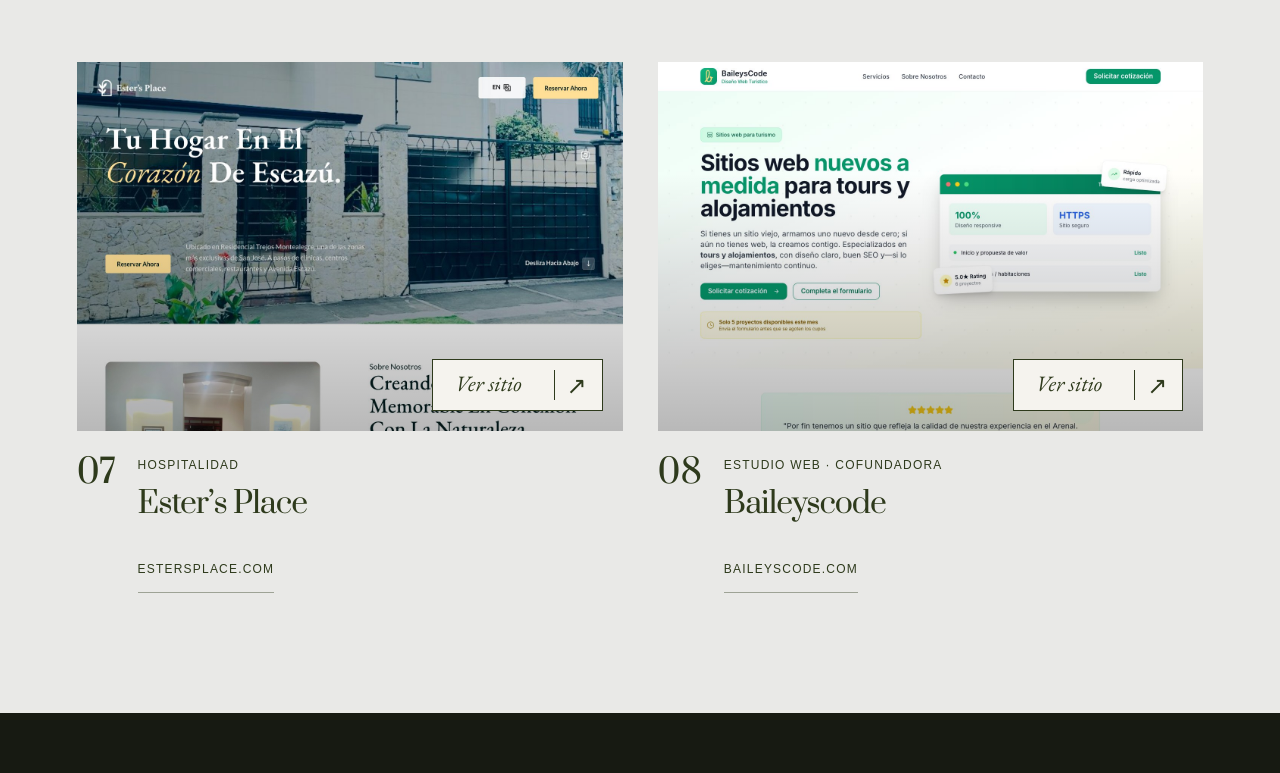
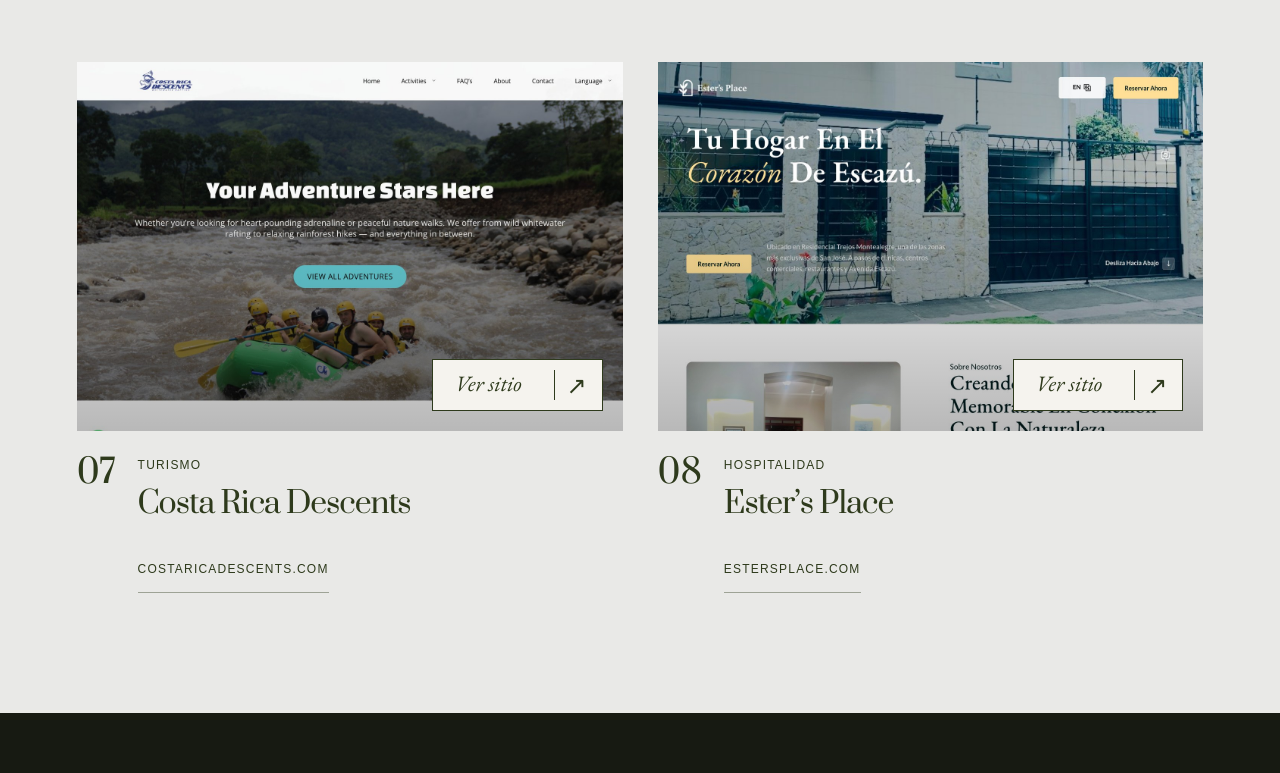
Before and after one commit to catalinacobap/catalina-cobap, a website built with Vite: page index.html in a window 1280 px wide. Shown: the part 3317-4090 px from the top of the page. Built offline with nearby package versions, Linux system fonts and the light colour scheme.

Commit message:
feat: baileyscode and wonderwander

```diff
--- a/src/content.js
+++ b/src/content.js
@@ -1,9 +1,11 @@
 export const links = {
   email: 'catalinacobap@gmail.com',
+  baileyscode: 'https://baileyscode.com',
   linkedin: 'https://www.linkedin.com/in/catalina-cobaleda-060650303/',
   upwork: 'https://www.upwork.com/freelancers/~01a71bea1473cd1a4d',
 };
 export const projects = [
+  { name: 'Wonder Wander', url: '/projects/wonderwander.pdf', image: 'wonderwander', imageExtension: 'png', imageWidth: 2902, imageHeight: 1742, format: 'pdf' },
   { name: 'Kai Custom Homes', url: 'https://kai-customhomes.com', image: 'kai' },
   { name: 'Estudio demo', url: 'https://catalinacobap.github.io/studio-project/', image: 'studio' },
   { name: 'Mae de Agua', url: 'https://www.maedeagua.com', image: 'mae' },
@@ -11,7 +13,6 @@
   { name: 'Mae de Agua PRO', url: 'https://pro.maedeagua.com', image: 'mae-pro' },
   { name: 'Costa Rica Descents', url: 'https://costaricadescents.com', image: 'descents' },
   { name: "Ester’s Place", url: 'https://estersplace.com', image: 'esters' },
-  { name: 'Baileyscode', url: 'https://baileyscode.com', image: 'baileys' },
 ];
 export const reviews = [
   "Catalina performed top quality work helping me build and develop a WordPress website using Elementor. She knows WordPress thoroughly and could handle any technical request I asked with daily communication. I'll definitely be hiring her again.",
@@ -29,8 +30,9 @@
   signature: 'Diseñadora & desarrolladora',
   nav: ['Trabajo', 'Precios', 'Proceso', 'Sobre mí', 'Hablemos'],
   skip: 'Saltar al contenido', menu: 'Navegación principal', language: 'Seleccionar idioma',
-  work: 'Trabajo reciente', workSub: 'Proyectos en los que hice el diseño y el desarrollo.', visit: 'Ver sitio',
+  work: 'Trabajo reciente', workSub: 'Proyectos en los que hice el diseño y el desarrollo.', visit: 'Ver sitio', viewPdf: 'Ver PDF',
   projectCopy: [
+   ['Diseño web · PDF', 'Presentación del proyecto Wonder Wander.'],
    ['Construcción de casas a medida', 'Un constructor premium con una presencia a la altura.'],
    ['Pilates · Demo', 'Un sitio de demostración para un estudio de pilates, con planes y horarios.'],
    ['Comunidad y bienestar', 'Una comunidad que conecta personas y experiencias alrededor del agua.'],
@@ -38,7 +40,6 @@
    ['Profesionales del agua', 'Una plataforma para descubrir instructores, guías y referentes del agua.'],
    ['Turismo', 'Un catálogo grande de tours, organizado para explorar fácilmente.'],
    ['Hospitalidad', 'Un hospedaje bilingüe con una presencia en línea completa.'],
-   ['Estudio web · Cofundadora', 'Un estudio web costarricense para turismo y hospitalidad.'],
   ],
   reviews: 'Lo que dicen los clientes', reviewsNote: 'Reseñas originales en inglés', reviewer: 'Cliente en Upwork', reviewService: 'Sitio web y diseño UI/UX', upwork: 'Ver perfil en Upwork',
   audience: 'Con quién trabajo',
@@ -123,8 +124,9 @@
   cta: 'Tell me about your project', signature: 'Designer & developer',
   nav: ['Work', 'Pricing', 'Process', 'About', 'Let’s talk'],
   skip: 'Skip to content', menu: 'Main navigation', language: 'Select language',
-  work: 'Recent work', workSub: 'Projects where I did the design and development.', visit: 'View website',
+  work: 'Recent work', workSub: 'Projects where I did the design and development.', visit: 'View website', viewPdf: 'View PDF',
   projectCopy: [
+   ['Web design · PDF', 'Wonder Wander project presentation.'],
    ['Custom home building', 'A premium custom home builder with a presence to match.'],
    ['Pilates · Demo', 'A demo website for a Pilates studio, with plans and schedules.'],
    ['Community and wellness', 'A community connecting people and experiences around water.'],
@@ -132,7 +134,6 @@
    ['Water professionals', 'A platform to discover water sports instructors, guides, and community leaders.'],
    ['Tourism', 'A large tour catalog, organized for easy discovery.'],
    ['Hospitality', 'A bilingual guesthouse with a complete online presence.'],
-   ['Web studio · Co-founder', 'A Costa Rican web studio for tourism and hospitality.'],
   ],
   reviews: 'What clients say', reviewsNote: 'Client reviews', reviewer: 'Client on Upwork', reviewService: 'Website and UI/UX design', upwork: 'View Upwork profile',
   audience: 'Who I work with',
--- a/src/main.js
+++ b/src/main.js
@@ -45,7 +45,7 @@
  ${isServicePage ? servicePage(t, short, page) : `<section class="editorial-statement section forest"><h2 class="reveal">${short.statement}</h2><a class="text-link" href="#${id('pricing')}">${short.viewServices}</a></section>
    <section class="work section bone" id="${id('work')}">
      <div class="section-heading reveal"><div>${kicker(0)}<h2>${t.work}</h2></div><p>${t.workSub}</p></div>
-     <div class="work-grid" aria-label="${t.work}">${projects.map((project, index) => `<article class="project"><a class="project-image" href="${project.url}" ${external} aria-label="${t.visit}: ${project.name}"><img src="/images/work-${project.image}.jpg" alt="${t.screenshot} ${project.name}" loading="lazy" width="1440" height="1050" /><span class="project-open"><span>${t.visit}</span><span class="project-open-arrow" aria-hidden="true">↗</span></span></a><div class="project-meta"><span class="project-number">${number(index + 1)}</span><div><p class="label">${t.projectCopy[index][0]}</p><h3><a href="${project.url}" ${external}>${project.name}</a></h3><a class="project-domain label" href="${project.url}" ${external}>${new URL(project.url).hostname}</a></div></div></article>`).join('')}</div>
+     <div class="work-grid" aria-label="${t.work}">${projects.map((project, index) => `<article class="project"><a class="project-image" href="${project.url}" ${external} aria-label="${project.format === 'pdf' ? t.viewPdf : t.visit}: ${project.name}"><img src="/images/work-${project.image}.${project.imageExtension || 'jpg'}" alt="${t.screenshot} ${project.name}" loading="lazy" width="${project.imageWidth || 1440}" height="${project.imageHeight || 1050}" /><span class="project-open"><span>${project.format === 'pdf' ? t.viewPdf : t.visit}</span><span class="project-open-arrow" aria-hidden="true">↗</span></span></a><div class="project-meta"><span class="project-number">${number(index + 1)}</span><div><p class="label">${t.projectCopy[index][0]}</p><h3><a href="${project.url}" ${external}>${project.name}</a></h3><a class="project-domain label" href="${project.url}" ${external}>${project.format === 'pdf' ? t.viewPdf : new URL(project.url).hostname}</a></div></div></article>`).join('')}</div>
      <div class="work-controls"><button type="button" id="work-prev" aria-label="${t.prev}">${language === 'es' ? 'Anterior' : 'Previous'}</button><span class="label" id="work-count" aria-live="polite">01 / ${number(projects.length)}</span><button type="button" id="work-next" aria-label="${t.next}">${language === 'es' ? 'Siguiente' : 'Next'}</button></div>
    </section>
    <section class="reviews section dark">
@@ -53,7 +53,7 @@
      <div class="review-grid">${reviews.map((review, index) => `<figure class="review reveal"><span class="review-mark" aria-hidden="true">“</span><blockquote lang="en">${review}</blockquote><figcaption><span class="label">${t.reviewer}${index ? `<br />${t.reviewService}` : ''}</span><span class="rating" aria-label="5.0 / 5">★ 5.0</span></figcaption></figure>`).join('')}</div><p class="label review-note">${t.reviewsNote}</p>
    </section>
    <section class="starting section forest" id="${id('pricing')}"><div class="section-heading reveal"><div>${kicker(3)}<h2>${t.start}</h2></div></div><div class="route-list">${t.routes.map(([quote, label], index) => `<a href="${pageUrl(pageKeys[index])}"><span class="route-quote">“${quote}”</span><span class="label">${label}<span class="route-index" aria-hidden="true">${number(index+1)}</span></span></a>`).join('')}</div></section>
-   <section class="about dark" id="${id('about')}"><div class="about-image"><img src="/images/catalina.jpg" alt="${t.portrait}" loading="lazy" width="763" height="1011" /></div><div class="about-copy reveal">${kicker(7)}<h2>${language === 'es' ? 'Hola, soy' : 'Hi, I’m'}<br /><em>Catalina.</em></h2><p>${short.bio}</p><p class="label bio-languages">${t.languages}</p>${textLink(links.linkedin, 'LinkedIn', external)}</div></section>
+   <section class="about dark" id="${id('about')}"><div class="about-image"><img src="/images/catalina.jpg" alt="${t.portrait}" loading="lazy" width="763" height="1011" /></div><div class="about-copy reveal">${kicker(7)}<h2>${language === 'es' ? 'Hola, soy' : 'Hi, I’m'}<br /><em>Catalina.</em></h2><p>${short.bio.replace('Baileyscode', `<a class="bio-link" href="${links.baileyscode}" ${external}>Baileyscode</a>`)}</p><p class="label bio-languages">${t.languages}</p>${textLink(links.linkedin, 'LinkedIn', external)}</div></section>
 
  <section class="home-contact section forest" id="${id('contact')}"><p class="label kicker">${t.contactLabel}</p><h2>${short.contact}</h2><div class="home-contact-links"><a class="outline-button" href="${pageUrl('custom-quote')}">${t.cta}</a><a class="text-link" href="mailto:${links.email}">${links.email}</a></div></section>`}
  </main>
--- a/src/seo.js
+++ b/src/seo.js
@@ -36,7 +36,7 @@
       serviceType: ['New website', 'Full website redesign', 'Website maintenance'],
       availableLanguage: ['Spanish', 'English'],
       email: `mailto:${personEmail}`,
-      sameAs: projects.map(project => project.url),
+      sameAs: projects.map(project => new URL(project.url, siteUrl).href),
     }, {
       '@type': 'WebSite',
       '@id': `${siteUrl}/#website`,
--- a/src/style.css
+++ b/src/style.css
@@ -250,3 +250,5 @@
 .project-image:hover .project-open,.project-image:focus-visible .project-open{background:var(--forest);color:var(--cream)}
 .project-image:focus-visible{outline:3px solid var(--forest);outline-offset:5px}
 @media(max-width:700px){.project-image .project-open{right:14px;bottom:14px;min-height:48px;font-size:20px;gap:24px;padding:8px 14px 8px 18px}}
+
+.about-copy .bio-link{text-decoration:underline;text-decoration-thickness:1px;text-underline-offset:4px}.about-copy .bio-link:hover{text-decoration-thickness:2px}
```
Also changed, not shown: README.md, public/images/work-wonderwander.jpg (added), public/images/work-wonderwander.png (added), 1 other file.
